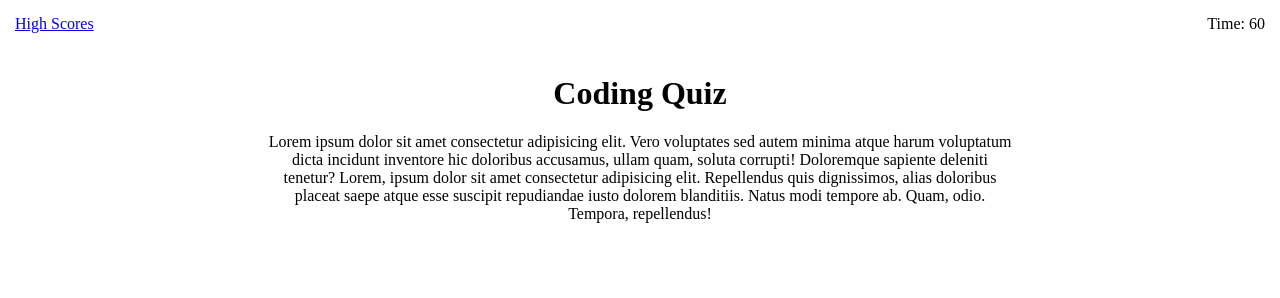
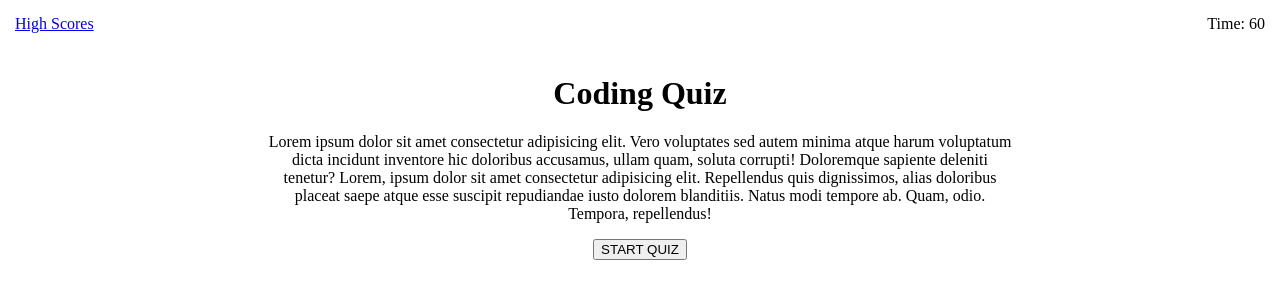
Before and after one commit to dgehring7/quiz, a plain HTML site: page index.html in a window 1280 px wide. Drawn offline with Linux system fonts and the light colour scheme.

Commit message:
Added start button

```diff
--- a/index.html
+++ b/index.html
@@ -22,6 +22,7 @@
         <p>Lorem ipsum dolor sit amet consectetur adipisicing elit. Vero voluptates sed autem minima atque harum voluptatum dicta incidunt inventore hic doloribus accusamus, ullam quam, soluta corrupti! Doloremque sapiente deleniti tenetur?
             Lorem, ipsum dolor sit amet consectetur adipisicing elit. Repellendus quis dignissimos, alias doloribus placeat saepe atque esse suscipit repudiandae iusto dolorem blanditiis. Natus modi tempore ab. Quam, odio. Tempora, repellendus!
         </p>
+        <button id= "starterButton">START QUIZ</button>
     </div>
 </div>
 <!-- Initially this will be visable -->
```
